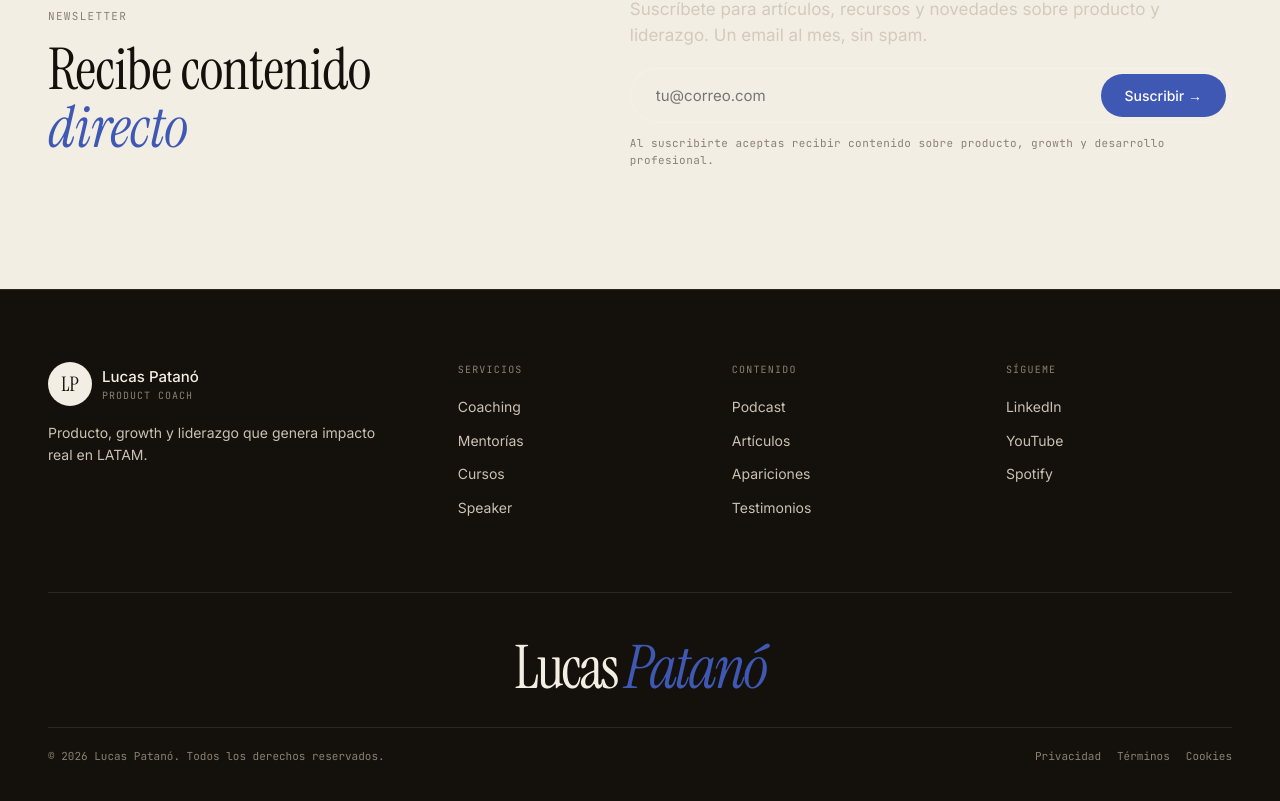
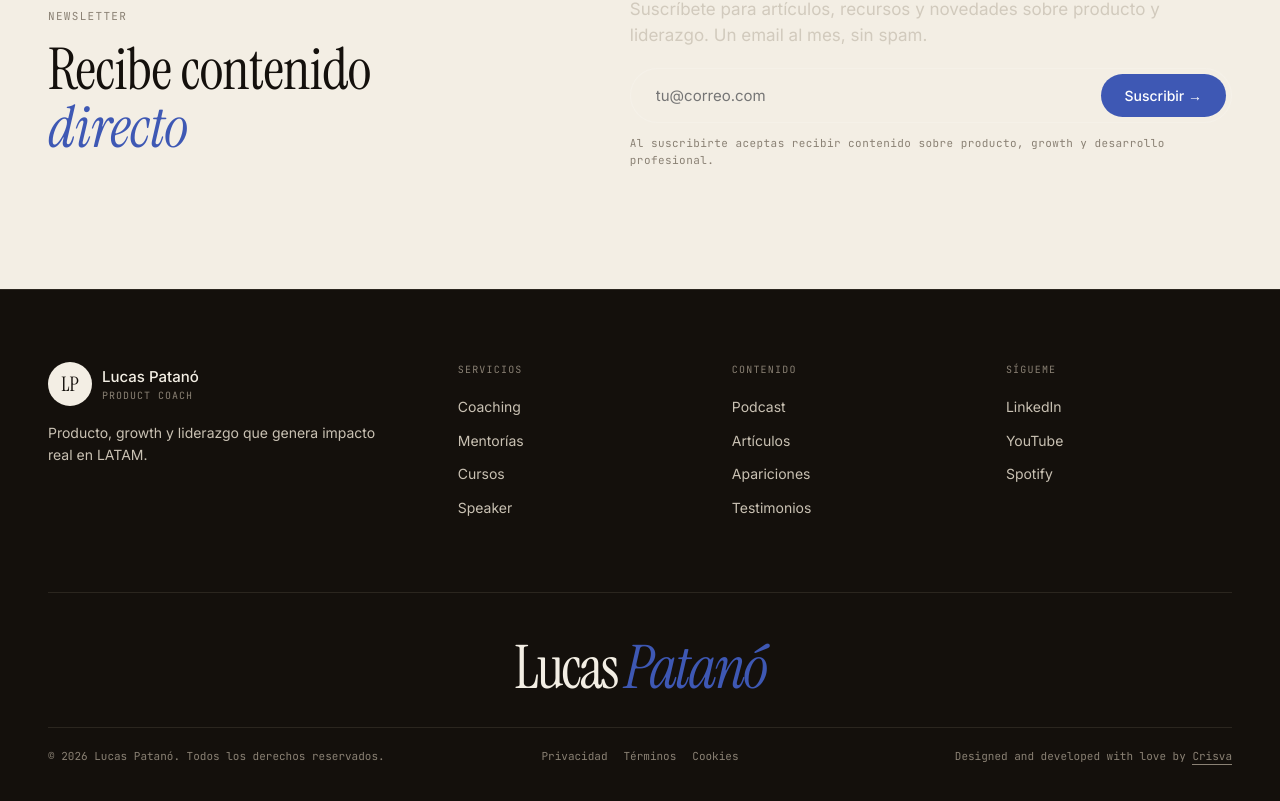
Before and after one commit to crisva/lucas-site, a Next.js app: page / in a window 1280 px wide. Shown: the part 7099-7900 px from the top of the page. Built offline with nearby package versions, Linux system fonts and the light colour scheme; no server answers.

Commit message:
fix: footer legal - copyright izq, links centro, Crisva der

```diff
--- a/components/Footer.tsx
+++ b/components/Footer.tsx
@@ -89,12 +89,16 @@ export default function Footer() {
         </div>
 
         {/* Legal */}
-        <div style={{ display: 'flex', justifyContent: 'space-between', alignItems: 'center', paddingTop: 20, borderTop: '1px solid var(--line)', flexWrap: 'wrap', gap: 10 }}>
+        <div style={{ display: 'grid', gridTemplateColumns: '1fr auto 1fr', alignItems: 'center', paddingTop: 20, borderTop: '1px solid var(--line)', gap: 10 }}>
           <div className="mono" style={{ fontSize: 11, color: 'var(--muted)' }}>© 2026 Lucas Patanó. Todos los derechos reservados.</div>
-          <div style={{ display: 'flex', gap: 16, flexWrap: 'wrap' }} className="mono">
+          <div style={{ display: 'flex', gap: 16 }} className="mono">
             {['Privacidad', 'Términos', 'Cookies'].map(item => (
               <a key={item} style={{ fontSize: 11, color: 'var(--muted)' }}>{item}</a>
             ))}
+          </div>
+          <div className="mono" style={{ fontSize: 11, color: 'var(--muted)', textAlign: 'right' }}>
+            Designed and developed with love by{' '}
+            <a href="https://crisva.com/" target="_blank" rel="noopener noreferrer" style={{ color: 'var(--muted)', borderBottom: '1px solid var(--muted)', paddingBottom: 1 }}>Crisva</a>
           </div>
         </div>
       </div>
```
